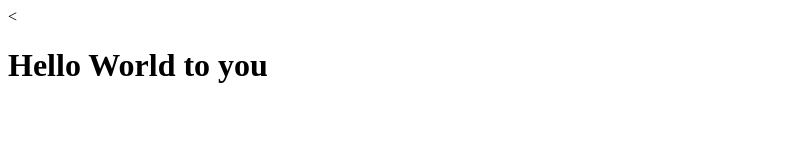
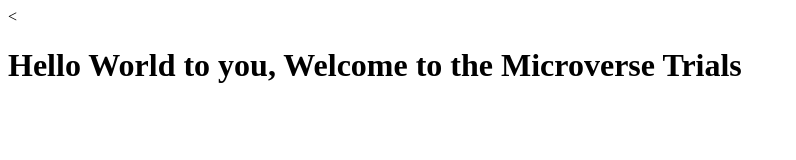
Before and after one commit to emmyobonyo/microverse-project, a plain HTML site: page index.html in a window 1280 px wide. Shown: the whole page, without its empty margins (0-796 px from the left). Drawn offline with Linux system fonts and the light colour scheme.

Commit message:
updated index.html

```diff
--- a/index.html
+++ b/index.html
@@ -8,7 +8,7 @@
         <link rel="stylesheet" href="">
     </head>
     <body>
-        <h1>Hello World to you</h1>
+        <h1>Hello World to you, Welcome to the Microverse Trials</h1>
 
         <script src="" async defer></script>
     </body>
```
